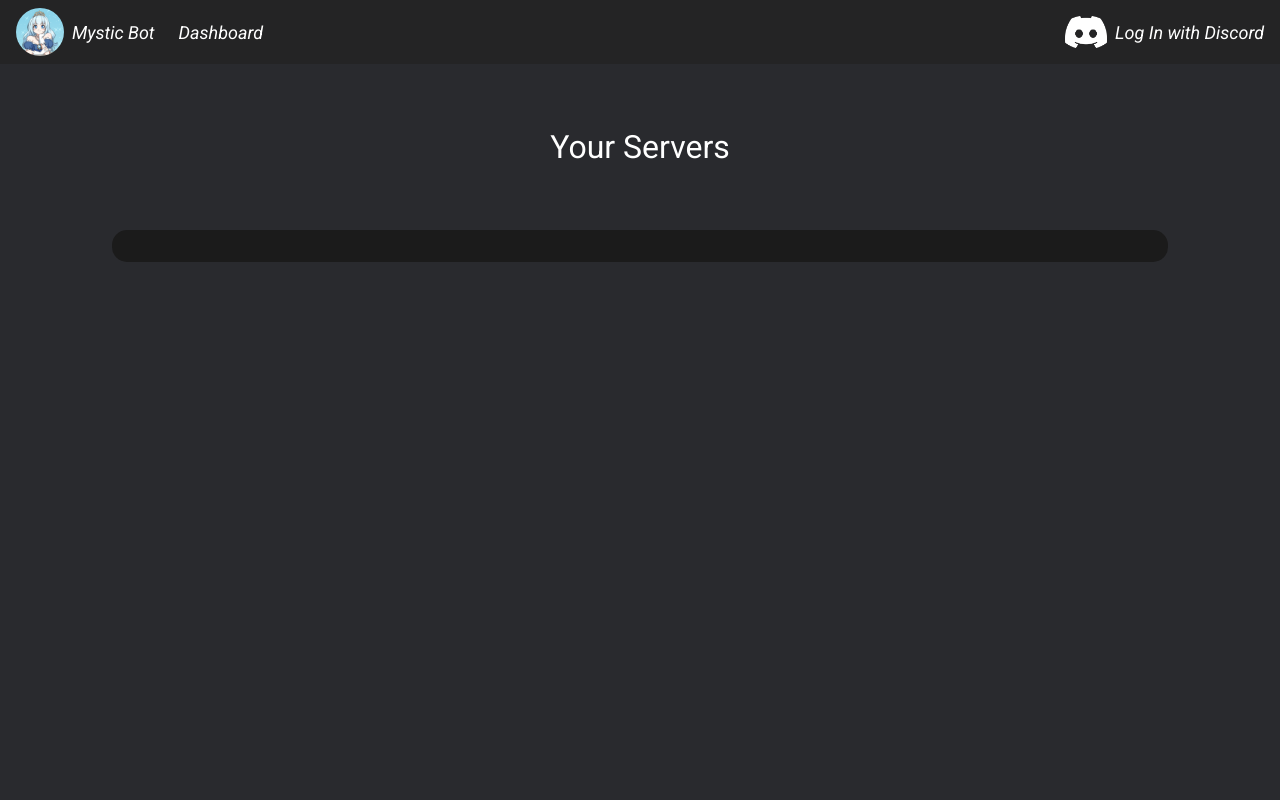
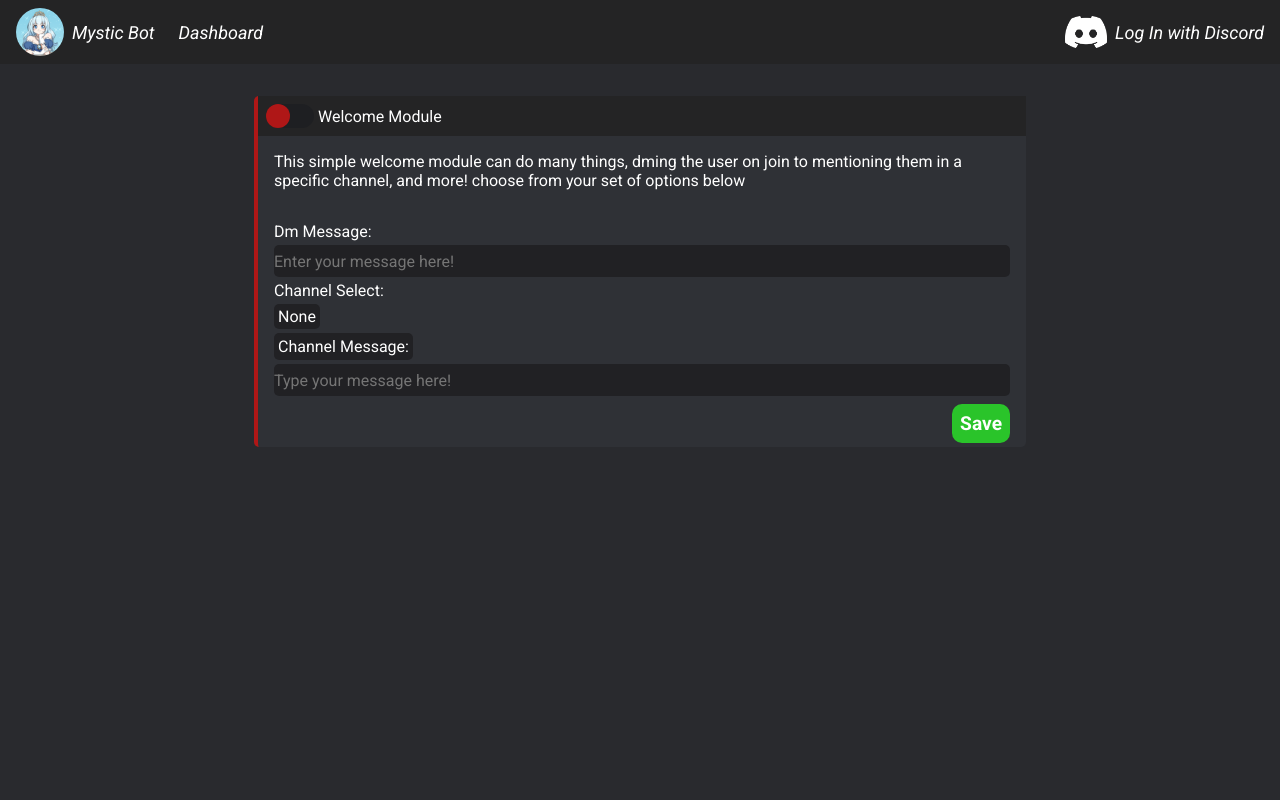
Before and after one commit to proudguy69/MysticBot-Project, a Flask app: template templates/dashboard.html in a window 1280 px wide. Run offline with Flask 2, Linux system fonts and the light colour scheme; the template is opened without the code that fills it, so the values that code supplies are empty; parts of the project's set-up code (start-up, migrations or seed data) failed here and were passed over.

Commit message:
huge changes to front end/dashboard

```diff
--- a/main.py
+++ b/main.py
@@ -10,8 +10,6 @@ SETTINGS = json.load(f)
 app = flask.Flask(__name__)
 DISCORD_ENDPOINT = 'https://discord.com/api/v10/'
 
-print(SETTINGS['CLIENTID'])
-print(SETTINGS['CLIENTSECRET'])
 
 @app.route('/')
 def index():
@@ -93,7 +91,6 @@ def serverpage():
         for server in data:
             perms = discord.Permissions(int(server['permissions']))
             if perms.manage_guild:
-                print(server)
                 if server['icon'] != None:
                     icon = f"https://cdn.discordapp.com/icons/{server['id']}/{server['icon']}.png"
                     serverobj = {'name': server['name'], 'icon':icon, 'id':server['id']}
@@ -103,13 +100,31 @@ def serverpage():
 
                 servers.append(serverobj)
 
-        return flask.render_template('dashboard.html', user=flask.request.cookies.get('username'), avatar=flask.request.cookies.get('avatar'), servers=servers)
+        return flask.render_template('serverpage.html', user=flask.request.cookies.get('username'), avatar=flask.request.cookies.get('avatar'), servers=servers)
     else:
         return flask.redirect('/login')
 
-@app.route('/dashboard/<serverid>')
+@app.route('/dashboard/<serverid>', methods=['GET', 'POST'])
 def dashboard(serverid):
-    print(serverid)
-    return "hi"
+    if flask.request.method == 'GET':
+        token = flask.request.cookies.get('access_token')
+        if not token:
+            return flask.redirect('/login')
+        #this is where we would load server information
+        #check if the bot is in the server, if not, invite it
+        r = requests.get(f'{DISCORD_ENDPOINT}guilds/{serverid}', headers={'Authorization': f'Bot {SETTINGS["TOKEN"]}'})
+        if r.status_code == 404:
+            return flask.redirect('https://discord.com/api/oauth2/authorize?client_id=817049551843229736&permissions=8&redirect_uri=http%3A%2F%2F127.0.0.1%3A5000%2Fdashboard&response_type=code&scope=bot%20identify%20applications.commands')
+        if r.status_code == 200:
+            r = requests.get(f'{DISCORD_ENDPOINT}guilds/{serverid}/channels', headers={'Authorization': f'Bot {SETTINGS["TOKEN"]}'})
+            channelobjs = r.json()
+            return flask.render_template('dashboard.html', user=flask.request.cookies.get('username'), avatar=flask.request.cookies.get('avatar'),channels=channelobjs)
+    elif flask.request.method == 'POST':
+        #save the users data here
+        #I havent done this yet obviouisly
+        print(flask.request.json)
+        r = requests.get(f'{DISCORD_ENDPOINT}guilds/{serverid}/channels', headers={'Authorization': f'Bot {SETTINGS["TOKEN"]}'})
+        channelobjs = r.json()
+        return flask.render_template('dashboard.html', user=flask.request.cookies.get('username'), avatar=flask.request.cookies.get('avatar'),channels=channelobjs)
 
 app.run()
--- a/static/dashboard.css
+++ b/static/dashboard.css
@@ -1,97 +1,135 @@
-.server-holder {
-    height: calc(100vh - 4rem);
+.dashboard-module-container {
+    display: flex;
     flex-direction: column;
-    justify-content: start;
     align-items: center;
-    display: flex;
 }
 
-.server-title {
-    font-size: xx-large;
+.dashboard-module {
+    margin: 2rem;
+    width: 60vw;
+    height: auto;
 
-    margin-top: 4rem;
+    background-color: #2F3136;
+
+    border-radius: 5px;
+    border-left: 4px;
+    border-right: 0px;
+    border-top: 0px;
+    border-bottom: 0px;
+    border-color: #af1717;
+    border-style: solid;
+
+    transition: border-color 0.5s;
+
+    display: flex;
+    flex-direction: column;
 }
 
-.servers {
-    margin-top: 4rem;
-    background-color: #1b1b1b;
-    width: 80vw;
-    height: auto;
-    border-radius: 15px;
-    display: grid;
-    grid-template-columns: repeat(auto-fit, 10rem);
-    padding: 1rem;
-    justify-content: center;
-    align-items: center;
-    gap: 1rem;
+.module-enabled {
+    border-color: #2ac42a;
 }
 
-.server {
-    background-color: #111111;
-    width: 10rem;
-    height: 10rem;
+.module-enable {
+    width: auto;
+    padding: 0.5rem;
+    background-color: #242425;
+    display: flex;
+    align-items: center;
+    gap: 4px;
+}
+
+.enable-button {
+    all: unset;
+    width: 3rem;
+    height: 1.5rem;
+    border-radius: 100px;
+    background-color: #1e1f22;
+
+    display: flex;
+
+    cursor: pointer;
+}
+
+.button-switcher {
+    width: 50%;
+    height: 100%;
+    border-radius: 100px;
+
+    background-color: #af1717;
+    transition: transform 0.5s, background-color 0.5s;
+
+}
+
+.switcher-enabled {
+    transform: translate(100%);
+    background-color: #2ac42a;
+}
+
+.module-description {
+    padding: 1rem;
+}
+
+.module-form {
+    padding: 1rem;
     display: flex;
     flex-direction: column;
-    justify-content: center;
-    align-items: center;
-    border-radius: 15px;
-    cursor: pointer;
-    position: relative;
+    gap: 0.25rem;
+    padding-bottom: 0.5rem;
 }
 
-.server:hover .server-icon {
-    top: 0%;
+input {
+    all:unset;
+    color: white;
+    background-color: #212124;
+    width: auto;
+    height: 2rem;
+    border-radius: 5px;
 }
 
-.server-icon {
-    width: 8rem;
-    height: 8rem;
-    border-radius: 15px;
-    position: absolute;
-    left: 10%;
-    top: 10%;
-    transition: all 0.3s;
-    z-index: 3;
+select {
+    all: unset;
+    color: white;
+    background-color: #212124;
+    border-radius: 5px;
+    padding: 0.25rem;
+    width: fit-content;
+    text-align: center;
+    display: flex;
+    align-items: center;
 }
 
-.server-name {
-    display: hidden;
-    font-size: small;
-    margin-bottom: 0.2rem;
-    width: 7.9rem;
-    position: absolute;
-    text-align: center;
-    left: 50%;
-    bottom: 50%;
-    transform: translate(-50%, 50%);
-    transition: all 0.3s;
-    z-index: 2;
+.channelinputlabel {
+    background-color: #212124;
+    border-radius: 5px;
+    padding: 0.25rem;
+    width: fit-content;
 }
 
-.server:hover .server-name {
-    display: inline;
-    bottom: 0%;
-    left: 50%;
-    transform: translateX(-50%);
+.removechannel {
+    all:unset;
+    color: #af1717;
+    cursor: pointer;
 }
 
-.server-alternate-icon {
-    background-color: #080808;
-    position: absolute;
-    width: 8rem;
-    height: 8rem;
-    top: 50%;
-    left: 50%;
-    transform: translate(-50%, -50%);
-    display: flex;
-    justify-content: center;
-    align-items: center;
-    border-radius: 15px;
-    z-index: 3;
-    transition: all 0.3s;
+.module-save {
+    justify-self: end;
+    margin-left: auto;
+    margin-right: 1rem;
+    margin-bottom: 0.25rem;
 }
 
-.server:hover .server-alternate-icon {
-    top: 0%;
-    transform: translateX(-50%);
+.save-button {
+    all: unset;
+    border-radius: 10px;
+    padding: 0.5rem;
+    background-color: #2ac42a;
+    color: white;
+    cursor: pointer;
+    font-size: larger;
+    font-weight: 700;
+    transition: background-color 0.3s;
 }
+
+.save-button:hover {
+    background-color: #478847;
+}
--- a/static/dashboard.js
+++ b/static/dashboard.js
@@ -1,8 +1,44 @@
-const servers = document.getElementsByClassName('server')
+document.querySelector("#dashboard-module-container").addEventListener("click", e => {
+    const enableBtn = e.target.closest("button.enable-button");
+    if(!enableBtn) return;
+    const container = enableBtn.closest(".dashboard-module");
+    container.classList.toggle('module-enabled')
+    container.firstElementChild.firstElementChild.firstElementChild.classList.toggle('switcher-enabled')
+  }, {passive: true});
 
 
-for (server in servers) {
-    servers[server].addEventListener('mouseenter', (event) => {
-        console.log(event)
-    })
+function welcomeSave() {
+  const switcher = document.querySelector('div.button-switcher')
+  let enabled = false
+  let dmMsg;
+  let channelMsg;
+  let channel;
+
+  if (switcher.classList.contains('switcher-enabled')) {
+    enabled = true
+  } else {
+    enabled = false
+  }
+
+  dmMsg = document.querySelector('#dmmsg').value
+  channel = document.querySelector('#welcchanneldropdown').value
+  channelMsg = document.querySelector('.channelinput').value
+  if (!dmMsg) {dmMsg = null}
+  if (!channel) {channel = null}
+  if (!channelMsg) {channelMsg = null}
+  const form = {
+    "enabled": enabled,
+    "dmMessage": dmMsg,
+    "channel": channel,
+    "channelMsg": channelMsg
+  }
+  const data = JSON.stringify(form)
+  fetch(window.location.href, {
+    method: 'POST',
+    headers: {
+      'Accept': 'application/json',
+      'Content-Type': 'application/json'
+  },
+    body: data
+  })
 }
--- /dev/null
+++ b/static/server.css
@@ -0,0 +1,97 @@
+.server-holder {
+    height: calc(100vh - 4rem);
+    flex-direction: column;
+    justify-content: start;
+    align-items: center;
+    display: flex;
+}
+
+.server-title {
+    font-size: xx-large;
+
+    margin-top: 4rem;
+}
+
+.servers {
+    margin-top: 4rem;
+    background-color: #1b1b1b;
+    width: 80vw;
+    height: auto;
+    border-radius: 15px;
+    display: grid;
+    grid-template-columns: repeat(auto-fit, 10rem);
+    padding: 1rem;
+    justify-content: center;
+    align-items: center;
+    gap: 1rem;
+}
+
+.server {
+    background-color: #111111;
+    width: 10rem;
+    height: 10rem;
+    display: flex;
+    flex-direction: column;
+    justify-content: center;
+    align-items: center;
+    border-radius: 15px;
+    cursor: pointer;
+    position: relative;
+}
+
+.server:hover .server-icon {
+    top: 0%;
+}
+
+.server-icon {
+    width: 8rem;
+    height: 8rem;
+    border-radius: 15px;
+    position: absolute;
+    left: 10%;
+    top: 10%;
+    transition: all 0.3s;
+    z-index: 3;
+}
+
+.server-name {
+    display: hidden;
+    font-size: small;
+    margin-bottom: 0.2rem;
+    width: 7.9rem;
+    position: absolute;
+    text-align: center;
+    left: 50%;
+    bottom: 50%;
+    transform: translate(-50%, 50%);
+    transition: all 0.3s;
+    z-index: 2;
+}
+
+.server:hover .server-name {
+    display: inline;
+    bottom: 0%;
+    left: 50%;
+    transform: translateX(-50%);
+}
+
+.server-alternate-icon {
+    background-color: #080808;
+    position: absolute;
+    width: 8rem;
+    height: 8rem;
+    top: 50%;
+    left: 50%;
+    transform: translate(-50%, -50%);
+    display: flex;
+    justify-content: center;
+    align-items: center;
+    border-radius: 15px;
+    z-index: 3;
+    transition: all 0.3s;
+}
+
+.server:hover .server-alternate-icon {
+    top: 0%;
+    transform: translateX(-50%);
+}
--- a/templates/base.html
+++ b/templates/base.html
@@ -11,6 +11,7 @@
     <link href="https://fonts.googleapis.com/css2?family=Roboto:ital,wght@0,100;0,300;0,400;0,500;0,700;0,900;1,100;1,300;1,400;1,500;1,700;1,900&display=swap" rel="stylesheet">
     <link rel="stylesheet" href="../static/base.css">
     <link rel="stylesheet" href="../static/dashboard.css">
+    <link rel="stylesheet" href="../static/server.css">
     <link rel="icon" type="image/x-icon" href="../static/crown.png">
 
 </head>
@@ -50,6 +51,7 @@
         </div>
     </div>
 
+
     {%block content%}
     {%endblock content%}
 
@@ -57,5 +59,6 @@
 
     <script src="../static/base.js"></script>
     <script src="../static/dashboard.js"></script>
+    <script src="../static/server.js"></script>
 </body>
 </html>
--- a/templates/dashboard.html
+++ b/templates/dashboard.html
@@ -3,28 +3,39 @@
 {%block content%}
 
 
+<div class="dashboard-module-container" id="dashboard-module-container">
 
-<div class="server-holder">
+    <div class="dashboard-module">
+        <div class="module-enable">
+            <button class="enable-button">
+                <div class="button-switcher"></div>
+            </button>
+            <div class="module-title">Welcome Module</div>
+        </div>
+        <div class="module-description">
+            This simple welcome module can do many things, dming the user on join to mentioning them in a specific channel, and more! choose from your set of options below
+        </div>
+        <form action="" method="post" class="module-form">
+            <label for="dmmessage">Dm Message:</label>
+            <input type="text" name="dmmessage" placeholder="Enter your message here!" id="dmmsg">
+            <label for="welcchanneldropdown">Channel Select:</label>
+            <select name="welcchanneldropdown" id="welcchanneldropdown">
+                <option value="">None</option>
+                {%for channel in channels%}
+                <option value="{{channel.id}}" class="option">#{{channel.name}}</option>
+                {%endfor%}
+            </select>
+            <label for="channelinput" class="channelinputlabel">Channel Message:</label>
+            <input type="text" name="channelinput" class="channelinput" placeholder="Type your message here!">
 
-    <p class="server-title">Your Servers</p>
-
-    <div class="servers">
-
-        {%for serverobj in servers%}
-        <a href="{{url_for('dashboard', serverid=serverobj.id)}}" class="server">
-            {%if serverobj.icon != None%}
-            <img src="{{serverobj.icon}}" alt="" class="server-icon">
-            {%else%}
-            <div class="server-alternate-icon">
-                <p>{{serverobj.altname}}</p>
+        </form>
+        <div class="module-save">
+                <button class="save-button" onclick="welcomeSave()">Save</button>
             </div>
-            {%endif%}
-            <p class="server-name">{{serverobj.name}}</p>
-        </a>
-        {%endfor%}
+    </div>
 
 
-    </div>
 </div>
 
+
 {%endblock content%}
```
Also changed, not shown: templates/serverpage.html (added, +30 -0 lines), static/server.js (added).
